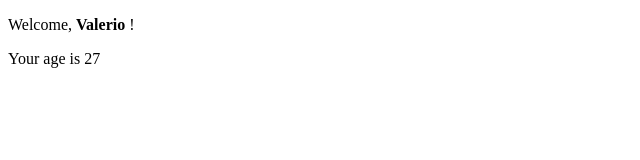
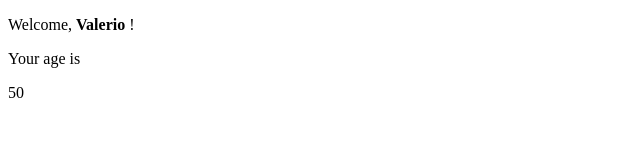
Before and after one commit to JennyPersichini/react-exercises, a React (Create React App) app in the folder react-exercises/: page / in a window 1280 px wide. Shown: the top 160 px of the page, without its empty margins (0-640 px from the left). Built offline with nearby package versions, Linux system fonts and the light colour scheme.

Commit message:
corretto

```diff
--- a/react-exercises/src/Age.js
+++ b/react-exercises/src/Age.js
@@ -6,9 +6,7 @@ export default class Age extends React.Component {
   render() {
     return (
       <div>
-        {this.props.age >= 18 && this.props.age <= 65 ? (
-          <p>Your age is {this.props.age}</p>
-        ) : undefined}
+        <p>Your age is {this.props.age >= 18 && this.props.age <= 65 && <p>{this.props.age}</p> }</p>
       </div>
     );
   }
--- a/react-exercises/src/Welcome.js
+++ b/react-exercises/src/Welcome.js
@@ -8,7 +8,7 @@ export default class Welcome extends React.Component {
     return (
       <div>
         <p> Welcome, <strong>{this.props.name}</strong> !</p>
-        <Age />
+        <Age age="50" />
       </div>
     );
   }
```
